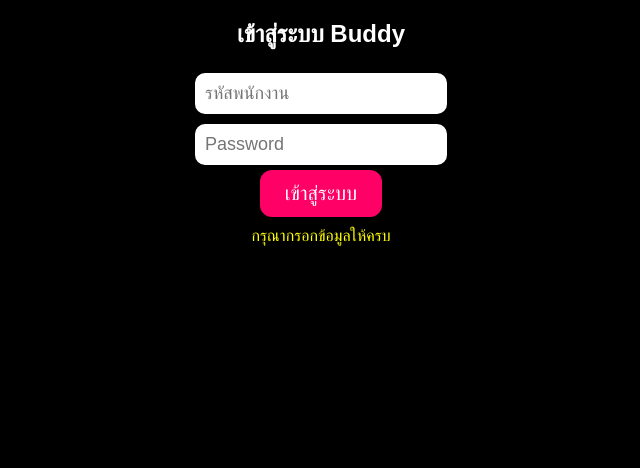
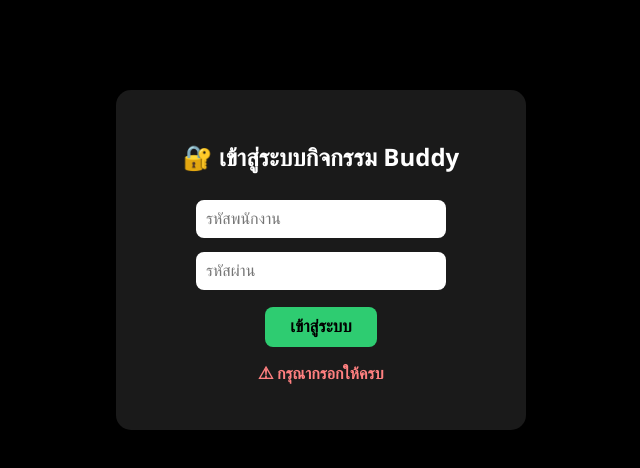
Before and after one commit to vedo001/New-Year, a plain HTML site: page Login.html in a window 1280 px wide. Both pictures are taken after a click on the button "เข้าสู่ระบบ". Shown: the whole page, without its empty margins (319-959 px from the left). Drawn offline with Linux system fonts and the light colour scheme.

Commit message:
Update Login.html

```diff
--- a/Login.html
+++ b/Login.html
@@ -2,74 +2,93 @@
 <html lang="th">
 <head>
 <meta charset="UTF-8">
-<title>Login Buddy</title>
+<title>Buddy Login</title>
+
 <style>
     body {
         text-align: center;
+        font-family: 'Segoe UI', Arial;
         background: #000;
         color: white;
-        font-family: Arial;
+        margin-top: 90px;
     }
     input {
         padding: 10px;
-        font-size: 18px;
-        margin: 5px;
-        border-radius: 10px;
+        margin: 7px;
+        width: 230px;
+        border-radius: 8px;
         border: none;
+        font-size: 16px;
     }
     button {
-        padding: 12px 25px;
-        font-size: 20px;
+        padding: 10px 25px;
+        border-radius: 8px;
         border: none;
-        border-radius: 12px;
-        background: #ff0066;
-        color: white;
         cursor: pointer;
+        background: #2ecc71;
+        font-size: 17px;
+        margin-top: 10px;
+        color: black;
+        font-weight: bold;
     }
     button:hover {
-        background: #ff3388;
+        background: #27ae60;
+        color: white;
+    }
+    .box {
+        background: rgba(255,255,255,0.1);
+        padding: 30px;
+        width: 350px;
+        margin: auto;
+        border-radius: 15px;
     }
 </style>
+
 </head>
 <body>
 
-<h2>เข้าสู่ระบบ Buddy</h2>
+<div class="box">
+    <h2>🔐 เข้าสู่ระบบกิจกรรม Buddy</h2>
 
-<div>
-    <input type="text" id="userId" placeholder="รหัสพนักงาน"><br>
-    <input type="password" id="password" placeholder="Password"><br>
+    <input type="text" id="user" placeholder="รหัสพนักงาน"><br>
+    <input type="password" id="pass" placeholder="รหัสผ่าน"><br>
     <button onclick="login()">เข้าสู่ระบบ</button>
+
+    <p id="msg" style="color:#ff8080; font-weight:bold; margin-top:15px;"></p>
 </div>
 
-<p id="msg" style="color: yellow; margin-top: 10px;"></p>
 
 <script>
 async function login() {
-    const userId = document.getElementById("userId").value.trim();
-    const password = document.getElementById("password").value.trim();
-    const msg = document.getElementById("msg");
+    let id = document.getElementById("user").value.trim();
+    let pw = document.getElementById("pass").value.trim();
+    let msg = document.getElementById("msg");
 
-    if(!userId || !password) {
-        msg.textContent = "กรุณากรอกข้อมูลให้ครบ";
+    if(id === "" || pw === ""){
+        msg.innerText = "⚠ กรุณากรอกให้ครบ";
         return;
     }
 
     try {
-        const res = await fetch("employees.json");
-        const data = await res.json();
+        // ป้องกัน cache
+        let res = await fetch("employees.json?v=" + Date.now());
+        let data = await res.json();
 
-        const user = data.find(u => u.employee_id === userId && u.password === password);
+        let emp = data.find(e => e.id === id && e.password === pw);
 
-        if(user) {
-            // เข้าสู่หน้าของพนักงาน
-            window.location.href = `${userId}.html`;
+        if(emp) {
+            msg.style.color = "#00ff9d";
+            msg.innerText = "✔ เข้าสู่ระบบสำเร็จ";
+            setTimeout(() => {
+                window.location.href = id + ".html";
+            }, 500);
         } else {
-            msg.textContent = "รหัสพนักงานหรือรหัสผ่านไม่ถูกต้อง";
+            msg.style.color = "#ff8080";
+            msg.innerText = "❌ รหัสไม่ถูกต้อง";
         }
 
-    } catch(err) {
-        console.error(err);
-        msg.textContent = "เกิดข้อผิดพลาดในการโหลดข้อมูล";
+    } catch (err) {
+        msg.innerText = "🚫 ไม่สามารถโหลดข้อมูลได้ (ตรวจไฟล์ employees.json)";
     }
 }
 </script>
```
